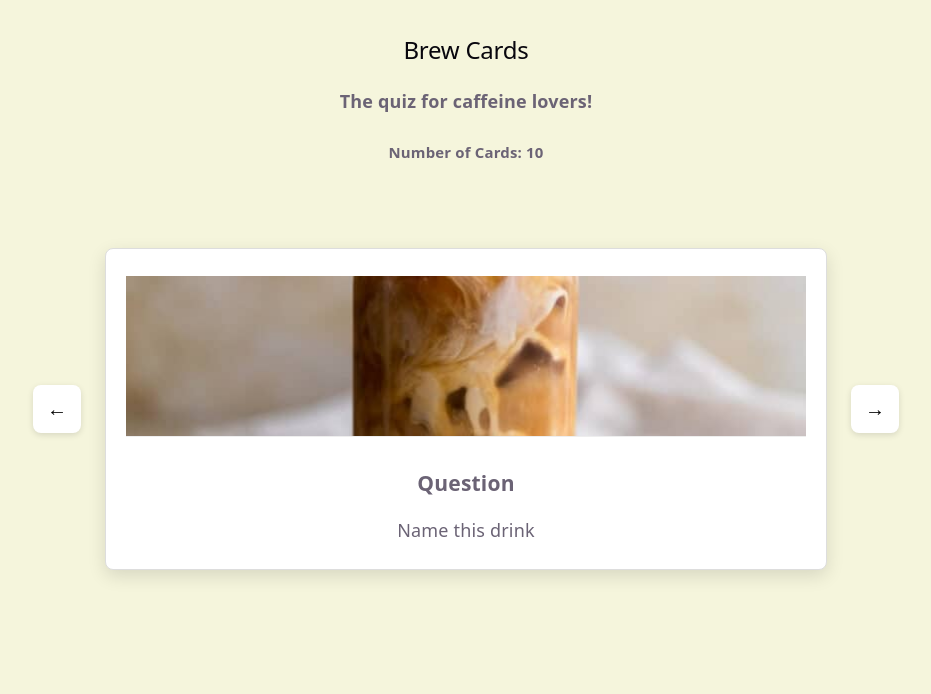
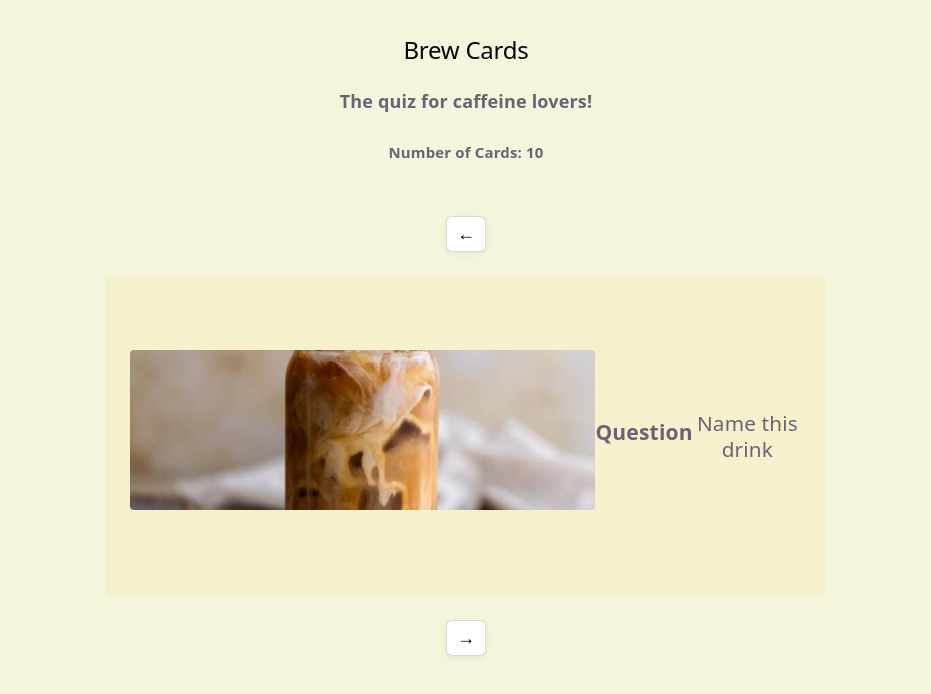
Before and after one commit to Cchristineee/web102-flashcards-1, a React (Vite) app in the folder BrewCards/: page / in a window 1280 px wide. Shown: the top 694 px of the page, without its empty margins (210-1141 px from the left). Built offline with nearby package versions, Linux system fonts and the light colour scheme.

Commit message:
Added flipped functionality for flashcard

```diff
--- a/BrewCards/src/Flashcard/Flashcard.css
+++ b/BrewCards/src/Flashcard/Flashcard.css
@@ -1,63 +1,84 @@
+.card-container {
+  width: 720px;
+  height: 320px;
+  margin: 24px auto;
+  perspective: 1000px;
+  cursor: pointer;
+}
+
+.card-inner {
+  width: 100%;
+  height: 100%;
+  position: relative;
+  transition: transform 0.6s ease;
+  transform-style: preserve-3d;
+}
+
+.card-inner.flipped {
+  transform: rotateY(180deg);
+}
+
+.card-front,
+.card-back {
+  position: absolute;
+  top: 0;
+  left: 0;
+  width: 100%;
+  height: 100%;
+  display: flex;
+  align-items: center;
+  justify-content: center;
+  padding: 24px;
+  box-sizing: border-box;
+  backface-visibility: hidden;
+  -webkit-backface-visibility: hidden;
+  border-radius: 6px;
+}
+
+.card-front {
+  background: rgba(246,241,204,0.95);
+}
+
+.card-back {
+  background: #fff;
+  transform: rotateY(180deg);
+}
+
+.card-front h3, .card-back h3 {
+  margin: 0 0 8px 0;
+}
+
+.card-front p, .card-back p {
+  margin: 0;
+  font-size: 1.15rem;
+}
 
 .flashcard-app {
   display: flex;
+  flex-direction: column;
   align-items: center;
   justify-content: center;
-  gap: 24px;
-  margin-top: 32px;
+}
+
+.nav-top, .nav-bottom {
+  margin: 12px 0;
 }
 
 .nav-button {
-  width: 48px;
-  height: 48px;
-  border-radius: 8px;
-  border: none;
+  width: 40px;
+  height: 36px;
+  border-radius: 6px;
+  border: 1px solid rgba(0,0,0,0.15);
   background: #fff;
-  box-shadow: 0 2px 6px rgba(0,0,0,0.12);
+  box-shadow: 0 2px 6px rgba(0,0,0,0.06);
   cursor: pointer;
-  font-size: 20px;
-}
-
-.nav-button:focus { outline: 2px solid #cbd5e0 }
-
-.card-container {
-  width: 720px;
-  height: 320px;
-  border: 1px solid #ddd;
-  border-radius: 8px;
-  overflow: hidden;
-  display: block;
-  cursor: pointer;
-  background: #fff;
-  box-shadow: 0 6px 18px rgba(0,0,0,0.12);
-}
-
-.card-front, .card-back {
-  padding: 20px;
-  box-sizing: border-box;
-  height: 100%;
-  display: flex;
-  flex-direction: column;
-  justify-content: center;
-  text-align: center;
+  font-size: 18px;
 }
 
 .card-image {
   width: 100%;
-  height: 160px;
+  max-height: 160px;
   object-fit: cover;
-  border-bottom: 1px solid #eee;
+  border-radius: 4px;
   margin-bottom: 12px;
 }
-
-.card-back {
-  display: none;
-}
-
-.card-container.flipped .card-front {
-  display: none;
-}
-
-.card-container.flipped .card-back {
-  display: block;
-}
```
